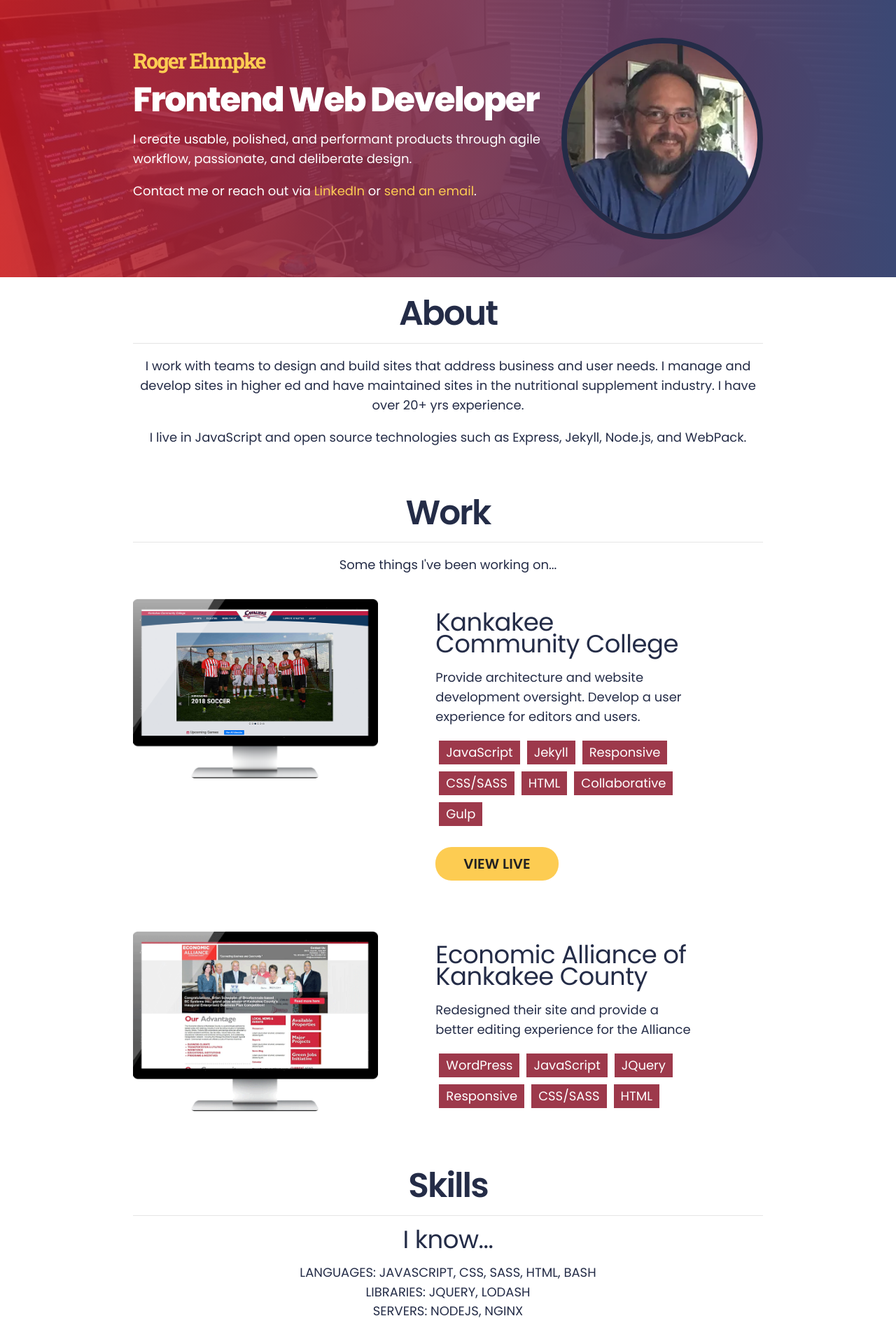
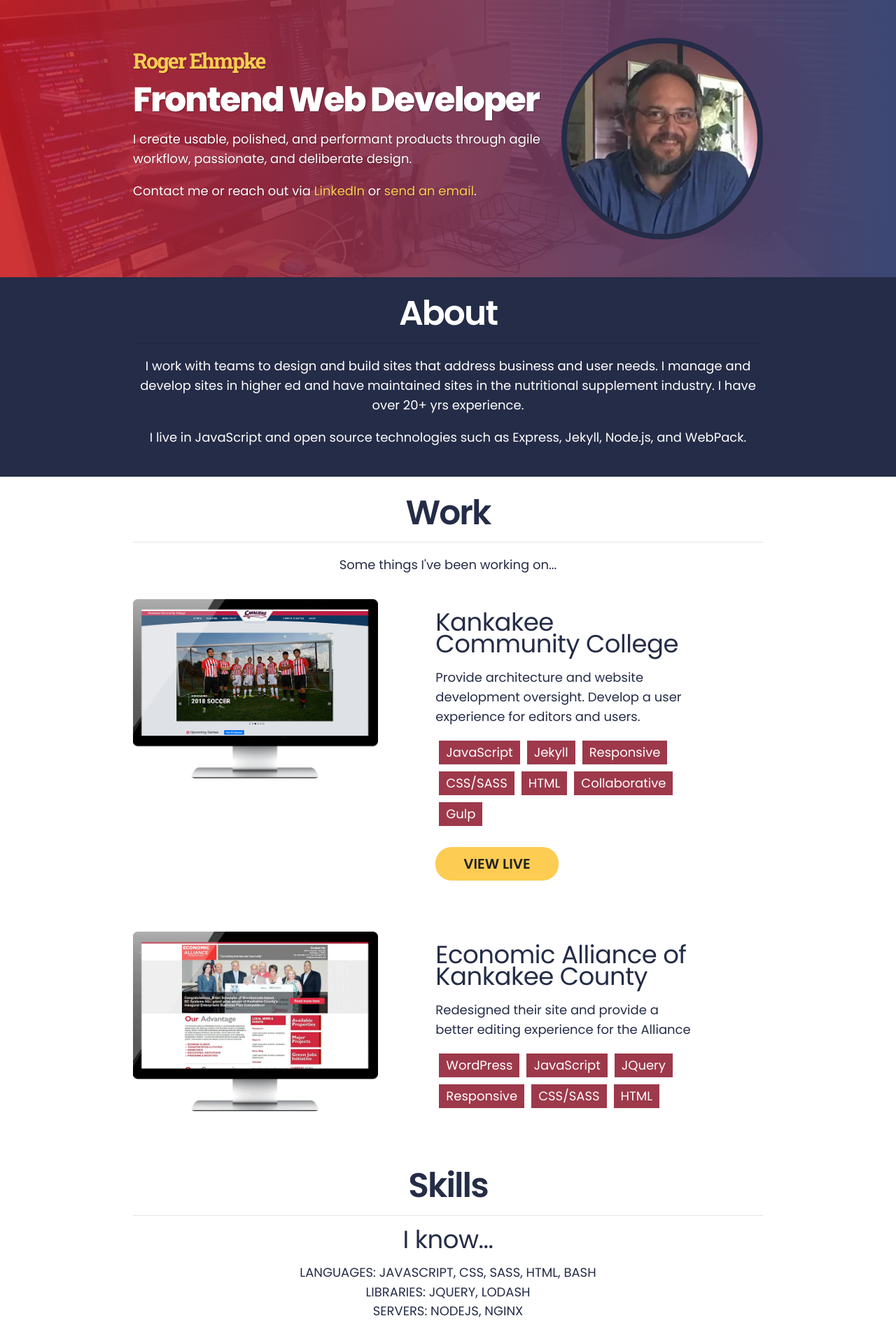
Before and after one commit to rehmpke/rogerehmpkesite, a Jekyll site: the page built from index.html, in a window 1280 px wide. Shown: the top 1920 px of the page at 70% size. Built offline with Jekyll 4.4.1, drawn with Linux system fonts in a browser that asks for light colours.

```diff
--- a/_data/hash.yml
+++ b/_data/hash.yml
@@ -1 +1 @@
-db08853208b6298dd7a5
+ecf44e4e403ddc1287e4
--- a/assets/css/style.css
+++ b/assets/css/style.css
@@ -160,6 +160,7 @@ img[data-src] {
   background-repeat: no-repeat;
   background-size: cover;
   color: #fff;
+  text-shadow: 1px 1px 1px rgba(0, 0, 0, 0.3);
   grid-column: 1;
   grid-row: 1;
   padding-left: 1em;
@@ -170,6 +171,7 @@ img[data-src] {
 
 .heading--hero-shot {
   color: #fff;
+  text-shadow: 1px 1px 1px rgba(0, 0, 0, 0.3);
   font-weight: 800; }
 
 .hero-shot__img--circle {
@@ -179,11 +181,13 @@ img[data-src] {
   border-color: #242c47; }
 
 .hero-shot a {
-  color: #fdcc52; }
+  color: #fdcc52;
+  text-shadow: 1px 1px 1px rgba(0, 0, 0, 0.3); }
 
 .hero-shot a:hover,
 .hero-shot a:focus {
-  color: #fcbd20; }
+  color: #fcbd20;
+  text-shadow: 1px 1px 1px rgba(0, 0, 0, 0.3); }
 
 @media screen and (min-width: 768px) {
   .hero-shot__container {
@@ -198,13 +202,18 @@ img[data-src] {
     grid-column: 9/ span 4; } }
 
 .about {
-  background-color: #fff;
+  background-color: #242c47;
+  color: #fff;
   text-align: center;
   display: grid;
   grid-column: 1;
   grid-row-start: 2;
   padding-left: 1em;
   padding-right: 1em; }
+  .about h2 {
+    color: #fff; }
+  .about hr.primary {
+    color: #fff; }
   .about .about__content {
     max-width: 900px;
     margin: 0 auto; }
--- a/assets/scss/2-modules/_hero.scss
+++ b/assets/scss/2-modules/_hero.scss
@@ -5,6 +5,7 @@
   background-repeat: no-repeat;
   background-size: cover;
   color: $hero-shot-text;
+  text-shadow: 1px 1px 1px rgba(0, 0, 0, .3);
   grid-column: 1;
   grid-row: 1;
   padding-left: 1em;
@@ -17,6 +18,7 @@
 
 .heading--hero-shot {
   color: $heading--hero-shot;
+  text-shadow: 1px 1px 1px rgba(0, 0, 0, .3);
   font-weight: $font-weight-extra-bold;
 }
 
@@ -29,11 +31,13 @@
 
 .hero-shot a {
   color: $hero-shot-link-gold;
+  text-shadow: 1px 1px 1px rgba(0, 0, 0, .3);
 }
 
 .hero-shot a:hover,
 .hero-shot a:focus {
-  color: $hero-shot-link-hover-gold
+  color: $hero-shot-link-hover-gold;
+  text-shadow: 1px 1px 1px rgba(0, 0, 0, .3);
 }
 
 @media screen and (min-width: 768px) {
```
Also changed, not shown: assets/scss/2-modules/_about.scss (+6 -1 lines).
